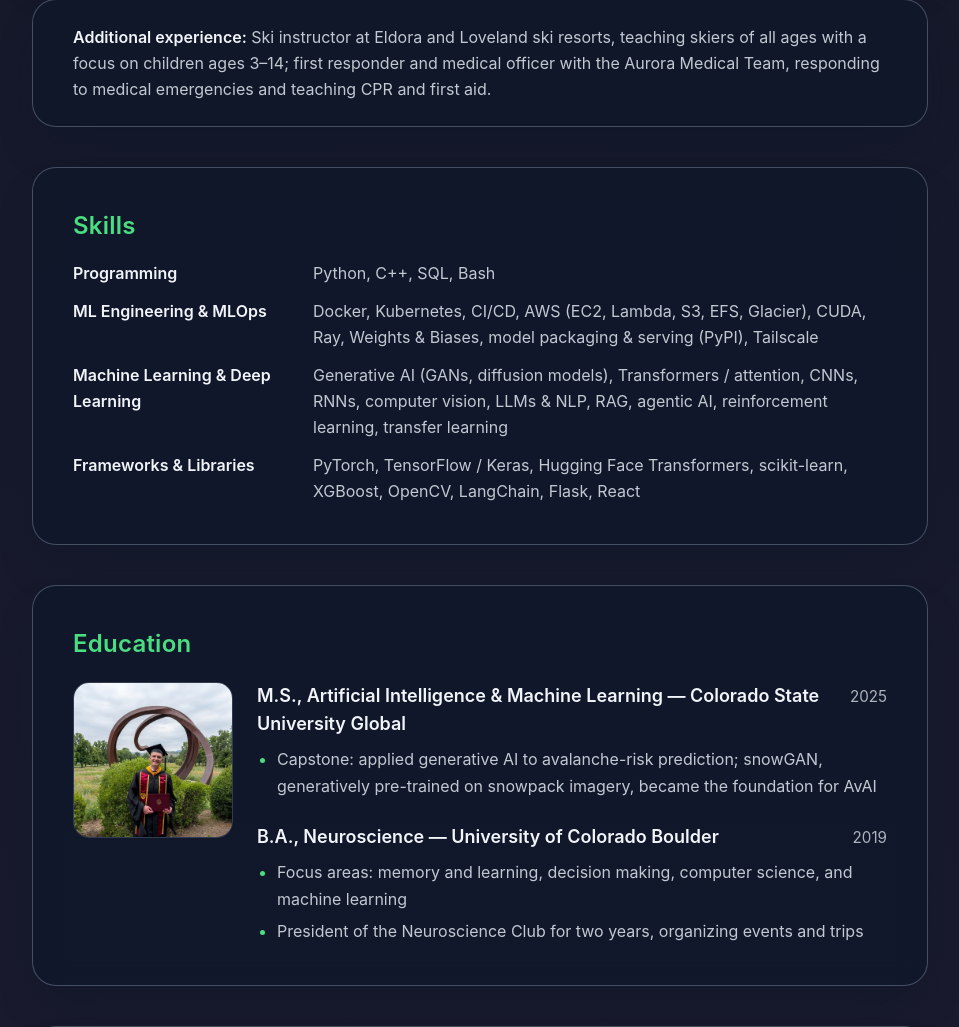
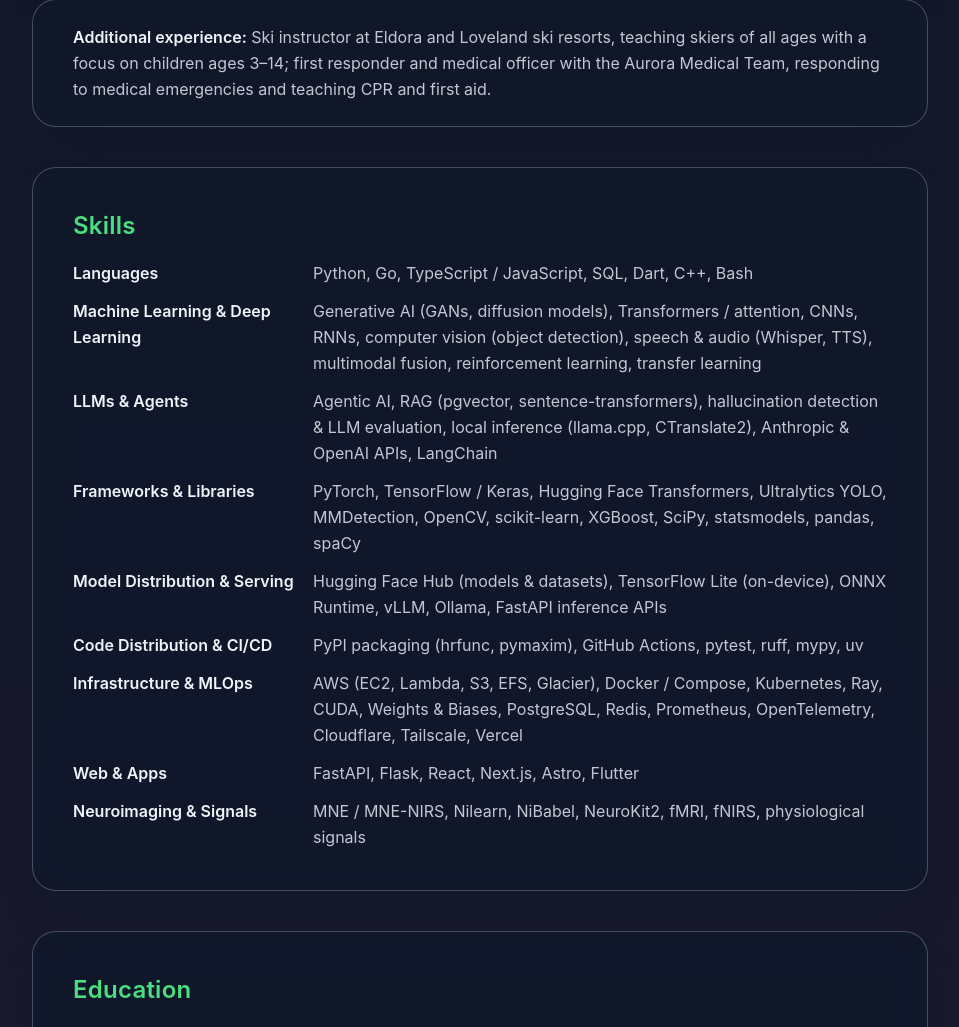
Before and after one commit to dennys246/personal_website, a Flask app: page /experiences in a window 1280 px wide. Shown: the part 2806-3833 px from the top of the page, without its empty margins (160-1119 px from the left). Run offline with Flask 3, Linux system fonts and the light colour scheme; some libraries are stand-ins or nearby versions; some web fonts are replaced.

Commit message:
Expand skills, update snowpack dataset count, refresh résumé PDF
- Skills regrouped into nine categories drawn from the project repos,
  splitting code distribution (PyPI, CI/CD) from model distribution
  (Hugging Face Hub, TFLite, ONNX Runtime, vLLM/Ollama); mirrors the résumé
- Rocky Mountain Snowpack dataset is now 4,040 images; the snowGAN write-ups
  keep 2,341 since that was the 2024–2025 release it was trained on
- Re-exported résumé PDF with the expanded skills

Co-Authored-By: Claude Opus 5.5 (1M context) <noreply@anthropic.com>

```diff
--- a/templates/experiences.html
+++ b/templates/experiences.html
@@ -149,7 +149,7 @@
         <ul class="entry-list">
           <li>Built a healthcare-finance analyst agent with a novel hallucination detection and removal layer, running on open-weight models as small as 16B parameters</li>
           <li>Operate a heterogeneous multi-node inference cluster (Ray, mixed CUDA and Apple Silicon backends, Tailscale mesh) for local training, evaluation, and model serving</li>
-          <li>Curated and published a 2,341-image computer-vision dataset on Hugging Face (DOI 10.57967/hf/6143; peak of ~2,600 monthly downloads) for avalanche-risk modeling</li>
+          <li>Curated and published a 4,040-image computer-vision dataset on Hugging Face (DOI 10.57967/hf/6143; peak of ~2,600 monthly downloads) for avalanche-risk modeling</li>
           <li>Generatively pre-trained snowGAN (PyTorch / TensorFlow) on high-resolution snowpack imagery, released on Hugging Face (RMDig/snowGAN-core and RMDig/snowGAN-magnified-profile) and transferred into a downstream multimodal avalanche-risk classifier (AvAI)</li>
           <li>Built the AvAI cross-platform mobile app to serve real-time model inference and collect labeled field data</li>
           <li>Developed AvServ, a federated server that orchestrates the check-out safety program, connecting AvAI users directly to search and rescue teams when they fail to check in at the expected time</li>
@@ -229,20 +229,40 @@
       <h2 id="skills-heading" class="section-heading">Skills</h2>
       <dl class="mt-4 grid gap-3 text-slate-200/85 leading-relaxed">
         <div class="sm:grid sm:grid-cols-[14rem_1fr] sm:gap-4">
-          <dt class="font-semibold text-slate-100">Programming</dt>
-          <dd>Python, C++, SQL, Bash</dd>
-        </div>
-        <div class="sm:grid sm:grid-cols-[14rem_1fr] sm:gap-4">
-          <dt class="font-semibold text-slate-100">ML Engineering &amp; MLOps</dt>
-          <dd>Docker, Kubernetes, CI/CD, AWS (EC2, Lambda, S3, EFS, Glacier), CUDA, Ray, Weights &amp; Biases, model packaging &amp; serving (PyPI), Tailscale</dd>
+          <dt class="font-semibold text-slate-100">Languages</dt>
+          <dd>Python, Go, TypeScript / JavaScript, SQL, Dart, C++, Bash</dd>
         </div>
         <div class="sm:grid sm:grid-cols-[14rem_1fr] sm:gap-4">
           <dt class="font-semibold text-slate-100">Machine Learning &amp; Deep Learning</dt>
-          <dd>Generative AI (GANs, diffusion models), Transformers / attention, CNNs, RNNs, computer vision, LLMs &amp; NLP, RAG, agentic AI, reinforcement learning, transfer learning</dd>
+          <dd>Generative AI (GANs, diffusion models), Transformers / attention, CNNs, RNNs, computer vision (object detection), speech &amp; audio (Whisper, TTS), multimodal fusion, reinforcement learning, transfer learning</dd>
+        </div>
+        <div class="sm:grid sm:grid-cols-[14rem_1fr] sm:gap-4">
+          <dt class="font-semibold text-slate-100">LLMs &amp; Agents</dt>
+          <dd>Agentic AI, RAG (pgvector, sentence-transformers), hallucination detection &amp; LLM evaluation, local inference (llama.cpp, CTranslate2), Anthropic &amp; OpenAI APIs, LangChain</dd>
         </div>
         <div class="sm:grid sm:grid-cols-[14rem_1fr] sm:gap-4">
           <dt class="font-semibold text-slate-100">Frameworks &amp; Libraries</dt>
-          <dd>PyTorch, TensorFlow / Keras, Hugging Face Transformers, scikit-learn, XGBoost, OpenCV, LangChain, Flask, React</dd>
+          <dd>PyTorch, TensorFlow / Keras, Hugging Face Transformers, Ultralytics YOLO, MMDetection, OpenCV, scikit-learn, XGBoost, SciPy, statsmodels, pandas, spaCy</dd>
+        </div>
+        <div class="sm:grid sm:grid-cols-[14rem_1fr] sm:gap-4">
+          <dt class="font-semibold text-slate-100">Model Distribution &amp; Serving</dt>
+          <dd>Hugging Face Hub (models &amp; datasets), TensorFlow Lite (on-device), ONNX Runtime, vLLM, Ollama, FastAPI inference APIs</dd>
+        </div>
+        <div class="sm:grid sm:grid-cols-[14rem_1fr] sm:gap-4">
+          <dt class="font-semibold text-slate-100">Code Distribution &amp; CI/CD</dt>
+          <dd>PyPI packaging (hrfunc, pymaxim), GitHub Actions, pytest, ruff, mypy, uv</dd>
+        </div>
+        <div class="sm:grid sm:grid-cols-[14rem_1fr] sm:gap-4">
+          <dt class="font-semibold text-slate-100">Infrastructure &amp; MLOps</dt>
+          <dd>AWS (EC2, Lambda, S3, EFS, Glacier), Docker / Compose, Kubernetes, Ray, CUDA, Weights &amp; Biases, PostgreSQL, Redis, Prometheus, OpenTelemetry, Cloudflare, Tailscale, Vercel</dd>
+        </div>
+        <div class="sm:grid sm:grid-cols-[14rem_1fr] sm:gap-4">
+          <dt class="font-semibold text-slate-100">Web &amp; Apps</dt>
+          <dd>FastAPI, Flask, React, Next.js, Astro, Flutter</dd>
+        </div>
+        <div class="sm:grid sm:grid-cols-[14rem_1fr] sm:gap-4">
+          <dt class="font-semibold text-slate-100">Neuroimaging &amp; Signals</dt>
+          <dd>MNE / MNE-NIRS, Nilearn, NiBabel, NeuroKit2, fMRI, fNIRS, physiological signals</dd>
         </div>
       </dl>
     </section>
--- a/templates/gan-training-tips.html
+++ b/templates/gan-training-tips.html
@@ -240,7 +240,7 @@
       </div>
     </div>
 
-    <p class="text-slate-300 leading-relaxed">The <a href="/progressive-growing" class="text-indigo-400 hover:text-indigo-300">snowGAN project</a> trains on the 2,341-image Rocky Mountain Snowpack dataset using progressive growing: a small, domain-specific dataset where these techniques matter most.</p>
+    <p class="text-slate-300 leading-relaxed">The <a href="/progressive-growing" class="text-indigo-400 hover:text-indigo-300">snowGAN project</a> was trained on the 2,341-image 2024&ndash;2025 release of the Rocky Mountain Snowpack dataset using progressive growing: a small, domain-specific dataset where these techniques matter most.</p>
   </section>
 
   <!-- Common Pitfalls -->
--- a/templates/main.html
+++ b/templates/main.html
@@ -144,7 +144,7 @@
     </a>
     <a href="/projects" class="highlight-card">
       <h3>snowGAN &amp; Snowpack Dataset</h3>
-      <p>A 2,341-image computer-vision dataset and pretrained GAN on Hugging Face, used as a backbone for avalanche-risk modeling.</p>
+      <p>A 4,040-image computer-vision dataset and pretrained GAN on Hugging Face, used as a backbone for avalanche-risk modeling.</p>
     </a>
     <a href="/papers" class="highlight-card">
       <h3>Publications</h3>
--- a/templates/projects.html
+++ b/templates/projects.html
@@ -105,7 +105,7 @@
     <article class="reveal project-card project-card-link w-full">
       <h2 class="project-title text-2xl font-semibold text-indigo-400 text-center transition-colors duration-200"><a href="https://www.rmdig.ai/snowpack_dataset" rel="noopener" class="no-underline">snowGAN, Rocky Mountain Snowpack Dataset &amp; AvAI&trade;</a></h2>
       <p class="mt-3 text-center text-base font-medium text-slate-100">An open snowpack imagery dataset, a pretrained GAN, and a downstream avalanche-risk model.</p>
-      <p class="mt-4 text-base leading-relaxed text-slate-200/80">The Rocky Mountain Snowpack dataset is a curated set of 2,341 snowpack images, each collected to preserve its location in time and space, released so the wider machine learning community can apply its methods to snow science. snowGAN was generatively pre-trained on this high-resolution imagery and serves as a transfer-learning backbone for AvAI, a multimodal avalanche-risk classifier. AvAI is delivered through a cross-platform mobile app for real-time inference and labeled field-data collection, and AvServ, a federated server that runs a check-out safety program connecting app users with search and rescue teams when they do not check in on time.</p>
+      <p class="mt-4 text-base leading-relaxed text-slate-200/80">The Rocky Mountain Snowpack dataset is a curated set of 4,040 snowpack images, each collected to preserve its location in time and space, released so the wider machine learning community can apply its methods to snow science. snowGAN was generatively pre-trained on this high-resolution imagery and serves as a transfer-learning backbone for AvAI, a multimodal avalanche-risk classifier. AvAI is delivered through a cross-platform mobile app for real-time inference and labeled field-data collection, and AvServ, a federated server that runs a check-out safety program connecting app users with search and rescue teams when they do not check in on time.</p>
       <p class="mt-4 text-sm leading-relaxed text-slate-200/80"><span class="font-semibold text-slate-100">Stack:</span> PyTorch / TensorFlow &middot; GANs (progressive growing) &middot; transfer learning &middot; Hugging Face &middot; cross-platform mobile app</p>
       <p class="mt-1 text-sm leading-relaxed text-slate-200/80"><span class="font-semibold text-slate-100">Status/Result:</span> Dataset published on Hugging Face (DOI 10.57967/hf/6143; peak of ~2,600 monthly downloads). Pretrained snowGAN models released as RMDig/snowGAN-core and RMDig/snowGAN-magnified-profile. AvAI is in development: model training and the mobile app are in progress.</p>
       <p class="mt-4 text-sm font-medium"><a href="https://github.com/dennys246/snowGAN" class="text-indigo-300 hover:text-white underline-offset-2 hover:underline" rel="noopener">Code</a> &middot; <a href="https://www.rmdig.ai/snowpack_dataset" class="text-indigo-300 hover:text-white underline-offset-2 hover:underline" rel="noopener">Dataset</a> &middot; <a href="https://doi.org/10.57967/hf/6143" class="text-indigo-300 hover:text-white underline-offset-2 hover:underline" rel="noopener">DOI</a> &middot; <a href="https://huggingface.co/RMDig/snowGAN-core" class="text-indigo-300 hover:text-white underline-offset-2 hover:underline" rel="noopener">snowGAN-core</a> &middot; <a href="https://huggingface.co/RMDig/snowGAN-magnified-profile" class="text-indigo-300 hover:text-white underline-offset-2 hover:underline" rel="noopener">snowGAN-magnified-profile</a> &middot; <a href="https://www.rmdig.ai/avai" class="text-indigo-300 hover:text-white underline-offset-2 hover:underline" rel="noopener">AvAI</a></p>
```
Also changed, not shown: 1 other file.
